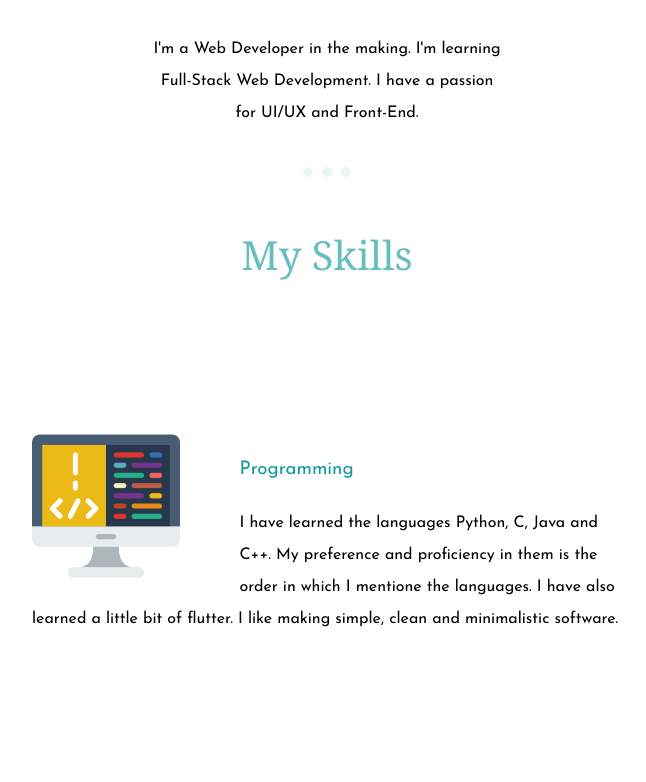
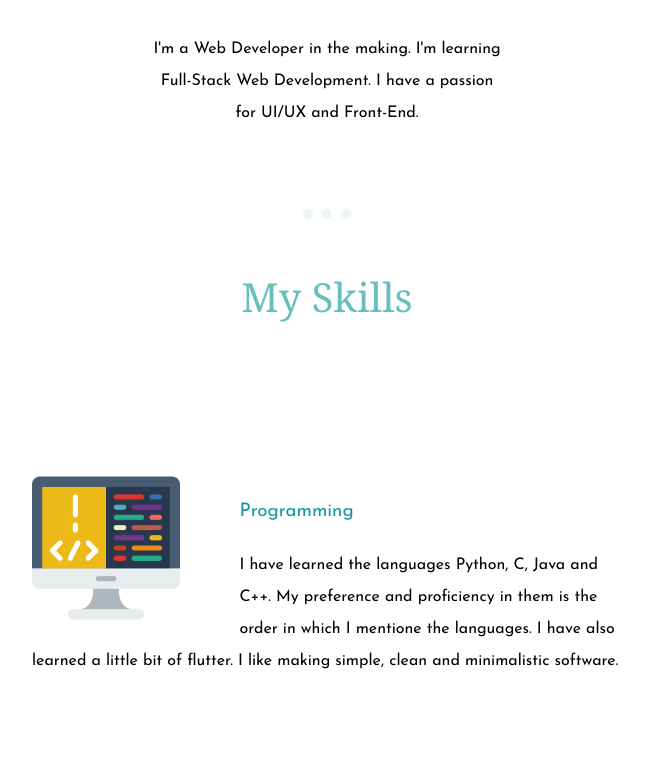
Before and after one commit to the-rudra/mywebsite, a plain HTML site: page index.html in a window 1280 px wide. Shown: the part 1234-2016 px from the top of the page, without its empty margins (313-959 px from the left). Drawn offline with Linux system fonts and the light colour scheme; a web font is replaced by a local one.

Commit message:
Update styles.css

```diff
--- a/css/styles.css
+++ b/css/styles.css
@@ -158,6 +158,7 @@ p {
     border-top: dotted;
     border-width: 10px;
     width: 4%;
+    margin: 50px auto;
 }
 
 .my-skills {
```
